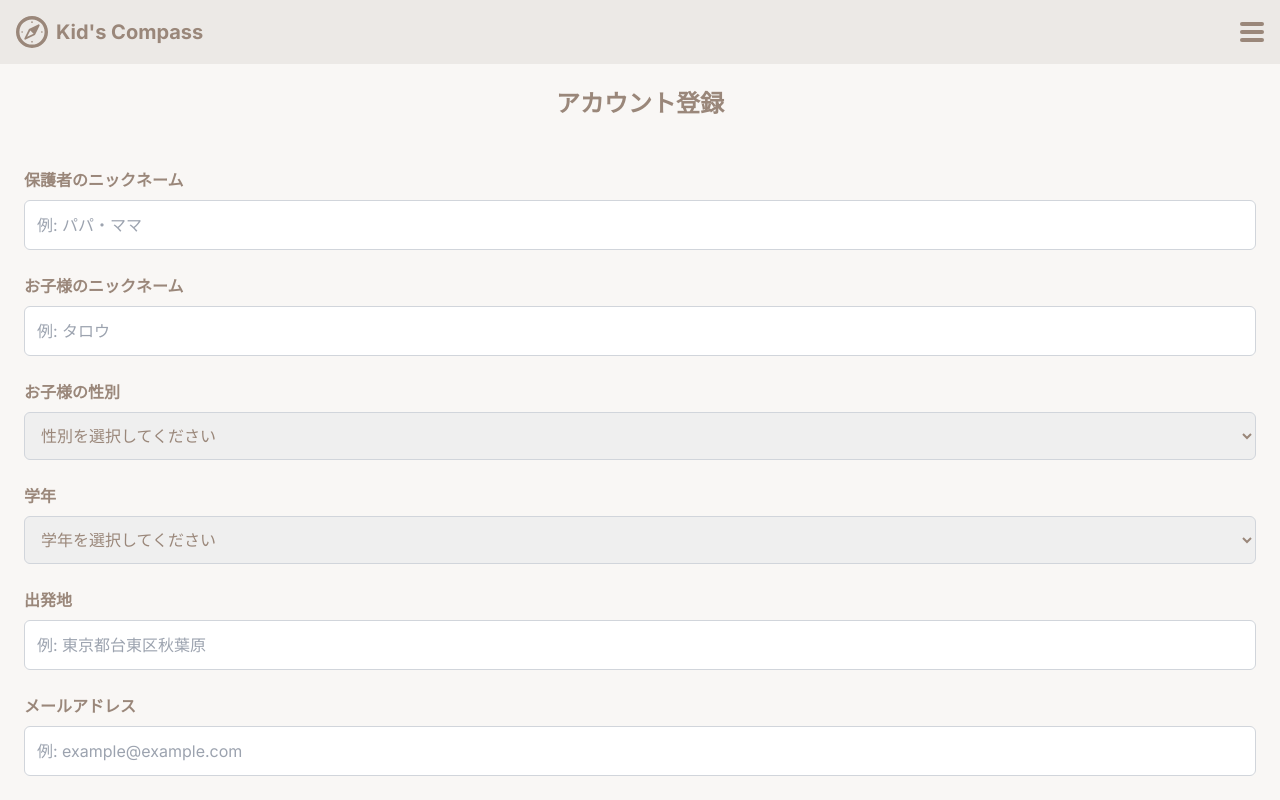
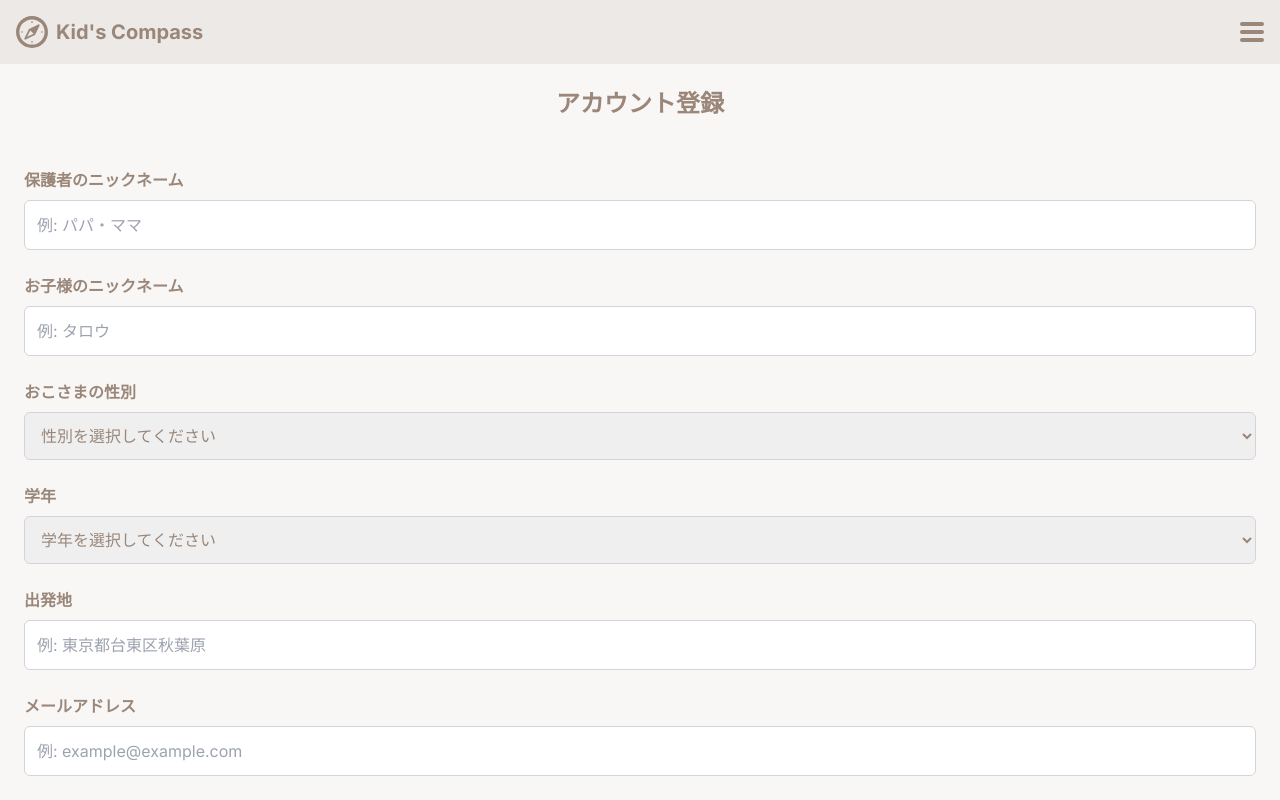
Before and after one commit to tech0mg/test-mg1230, a Next.js app in the folder frontend/: page /customers/login/login-new in a window 1280 px wide. Shown: the top 800 px of the page. Built offline with nearby package versions, Linux system fonts and the light colour scheme; no server answers.

Commit message:
文言修正：お子様ー＞おこさま

```diff
--- a/frontend/src/app/customers/login/login-new/page.jsx
+++ b/frontend/src/app/customers/login/login-new/page.jsx
@@ -73,7 +73,7 @@ export default function Register() {
         </div>
 
         <div>
-          <label className="block font-semibold mb-2">お子様の性別</label>
+          <label className="block font-semibold mb-2">おこさまの性別</label>
           <select
             name="gender"
             onChange={handleChange}
```
